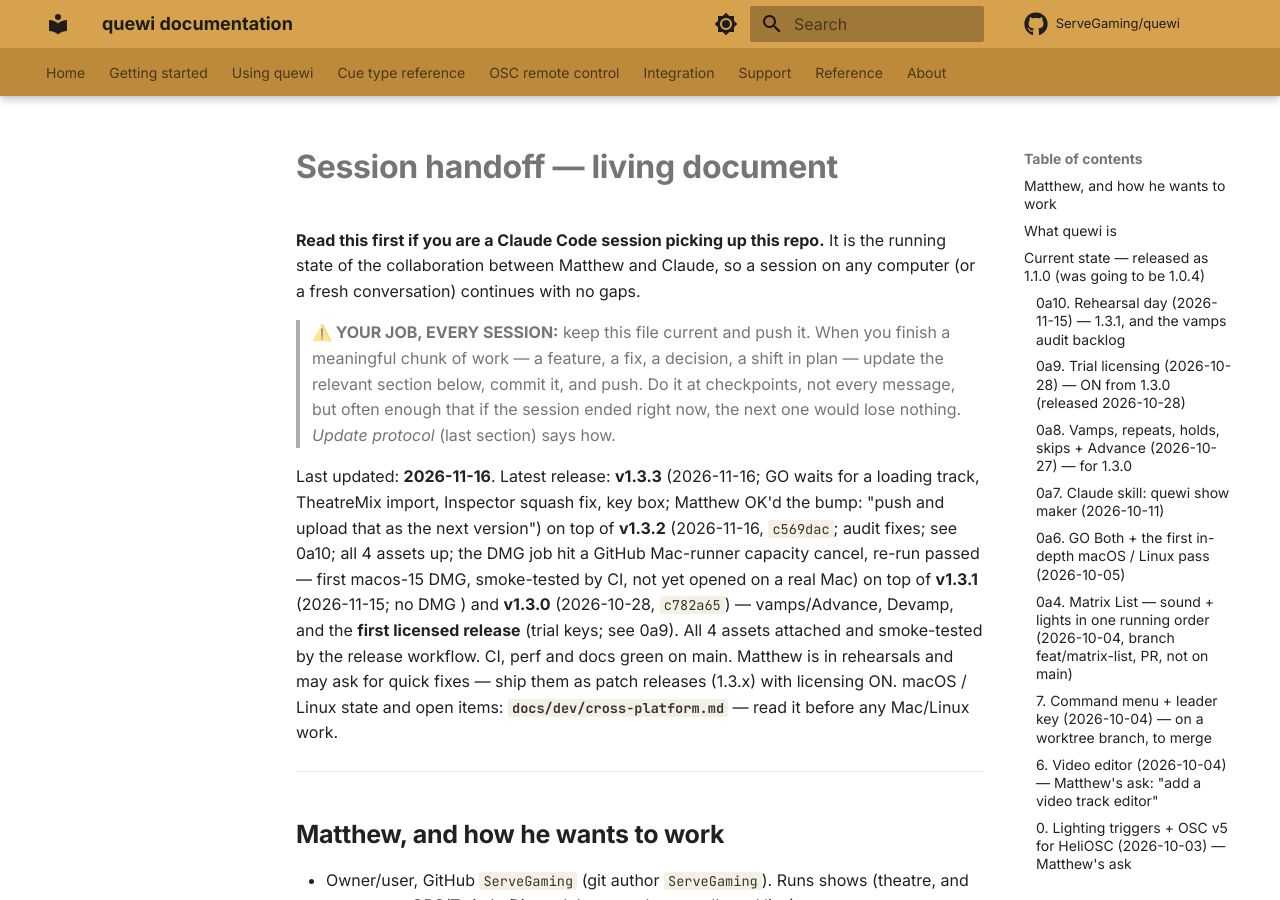
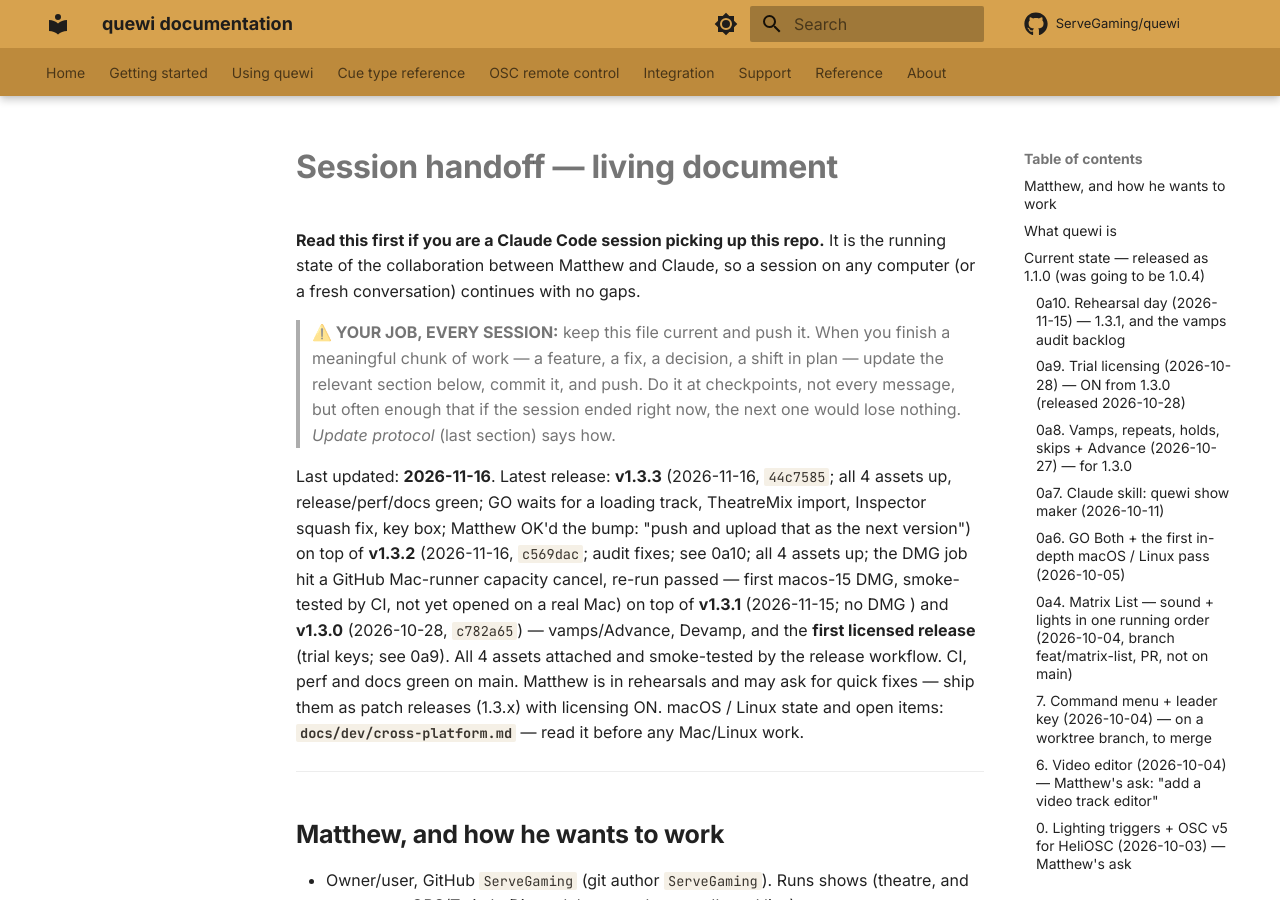
Before and after one commit to ServeGaming/quewi, an MkDocs documentation site: the page built from docs/dev/session-handoff.md, in a window 1280 px wide and 900 px high. Built offline with MkDocs 1.6.1 and Material for MkDocs 9.7.7, drawn with Linux system fonts in a browser that asks for light colours; comment, search, counter and statistics services are not loaded.

Commit message:
handoff: 1.3.3 released, all 4 assets up
Co-Authored-By: Claude Opus 5.5 <noreply@anthropic.com>

```diff
--- a/docs/dev/session-handoff.md
+++ b/docs/dev/session-handoff.md
@@ -11,7 +11,7 @@ session on any computer (or a fresh conversation) continues with no gaps.
 > right now, the next one would lose nothing. *Update protocol* (last section)
 > says how.
 
-Last updated: **2026-11-16**. Latest release: **v1.3.3** (2026-11-16; GO waits for a loading track, TheatreMix import,
+Last updated: **2026-11-16**. Latest release: **v1.3.3** (2026-11-16, `44c7585`; all 4 assets up, release/perf/docs green; GO waits for a loading track, TheatreMix import,
 Inspector squash fix, key box; Matthew OK'd the bump: "push and upload that as the next version") on top of **v1.3.2** (2026-11-16, `c569dac`; audit fixes; see
 0a10; all 4 assets up; the DMG job hit a GitHub Mac-runner capacity cancel, re-run passed — first macos-15 DMG, smoke-tested by CI, not yet opened on a real Mac) on top of **v1.3.1** (2026-11-15; no DMG
 ) and **v1.3.0** (2026-10-28, `c782a65`) — vamps/Advance, Devamp, and the **first licensed release**
```
